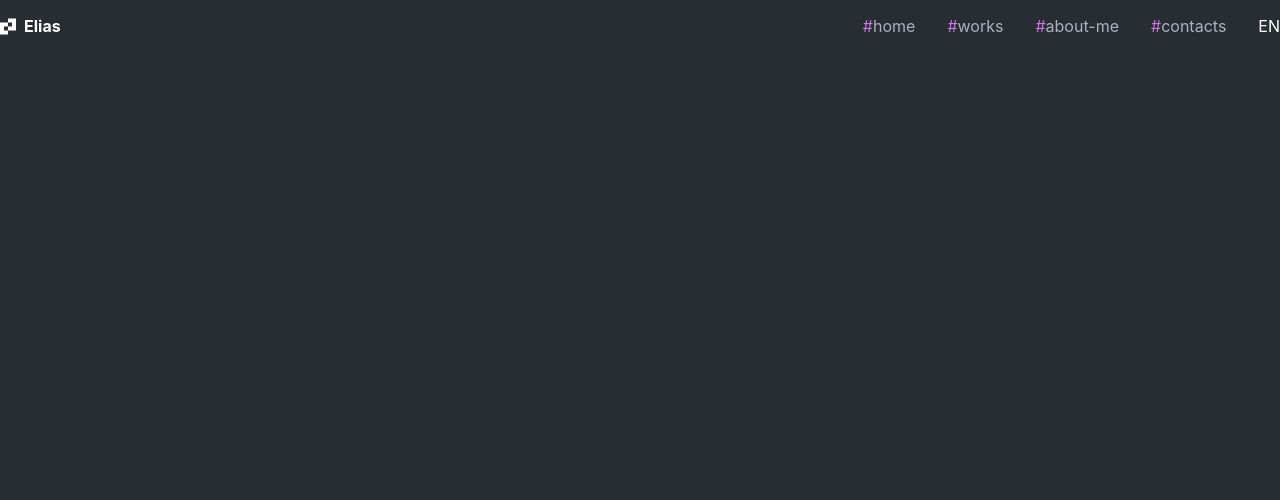
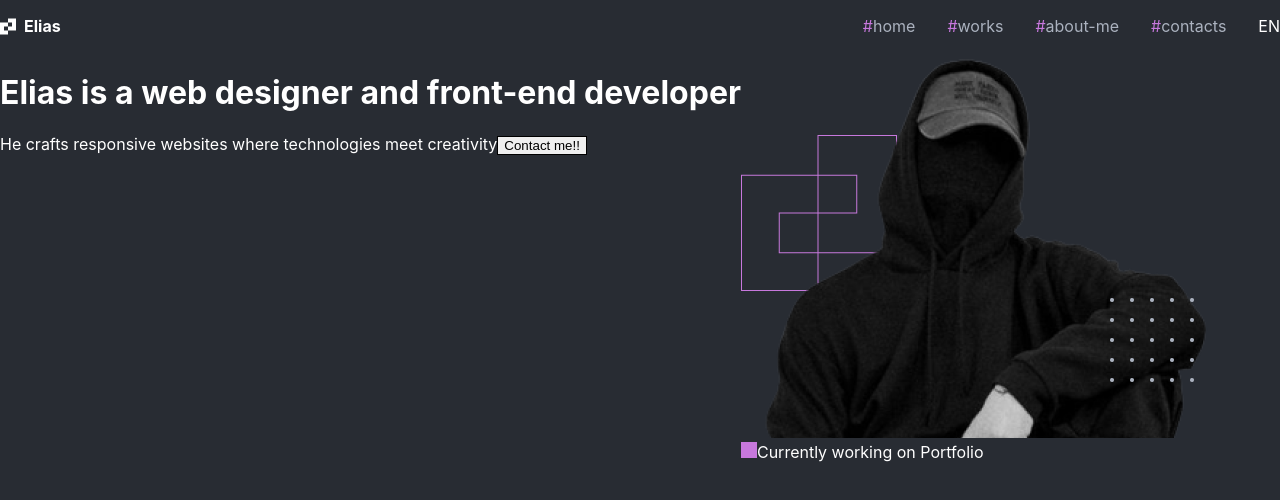
Before and after one commit to ElenaNam/portfolio, a React app: page / in a window 1280 px wide. Shown: the top 500 px of the page. Built offline with nearby package versions, Linux system fonts and the light colour scheme.

Commit message:
add main section

```diff
--- a/src/App.tsx
+++ b/src/App.tsx
@@ -1,11 +1,13 @@
 import './App.css';
 import { Header } from './layout/header/Header';
+import { Main } from './layout/sections/main/Main';
 
 
 function App() {
     return (
         <div className="App">
             <Header />
+            <Main />
         </div>
     );
 }
--- /dev/null
+++ b/src/components/FlexWrapper.tsx
@@ -0,0 +1,18 @@
+import styled from 'styled-components';
+
+type FlexWrapperPropsType = {
+    justify?: string
+    align?: string
+    direction?: string
+    wrap?: string
+    gap?: string
+}
+
+export const FlexWrapper = styled.div<FlexWrapperPropsType>`
+    display: flex;
+    flex-direction: ${props => props.direction || 'row'};
+    justify-content: ${props => props.justify || 'flex-start'};
+    align-items: ${props => props.align || 'stretch'};
+    flex-wrap: ${props => props.wrap || 'nowrap'};
+    gap: ${props => props.gap || '0'};
+`
--- /dev/null
+++ b/src/components/button/Button.styled.tsx
@@ -0,0 +1,10 @@
+import styled from "styled-components"
+
+type ButtonPropsType = {
+    bgColor?: string
+}
+
+export const Button = styled.button<ButtonPropsType>`
+    border: 1px solid;
+    border-color: ${props => props.bgColor || 'ABB2BF'}
+`
--- /dev/null
+++ b/src/layout/sections/main/Main.tsx
@@ -0,0 +1,46 @@
+import React from 'react';
+import styled from 'styled-components';
+import { FlexWrapper } from '../../../components/FlexWrapper';
+import { Button } from '../../../components/button/Button.styled';
+import Img from '../../../assets/images/person-1.png'
+
+export const Main = () => {
+  return (
+    <StyledMain>
+        <FlexWrapper>
+            <div>
+                <h1>Elias is a web designer and front-end developer</h1>
+                <span>He crafts responsive websites where technologies meet creativity</span>
+                <Button bgColor='C778DD'>Contact me!!</Button>
+            </div>
+            <div>
+                <Photo src={Img} alt='' />
+                <Note>Currently working on Portfolio</Note>
+            </div>
+        </FlexWrapper>
+    </StyledMain>
+  );
+};
+
+
+const StyledMain = styled.div`
+    min-height: 100vh;
+`
+
+const Photo = styled.img`
+    width: 100%;
+    max-width: 469px;
+    height: 100%;
+    max-height: 386px;
+    object-fit: cover;
+`
+
+const Note = styled.div`
+    &:before {
+        content: '';
+        display: inline-block;
+        width: 16px;
+        height: 16px;
+        background-color: #C778DD;
+    }
+`
```
